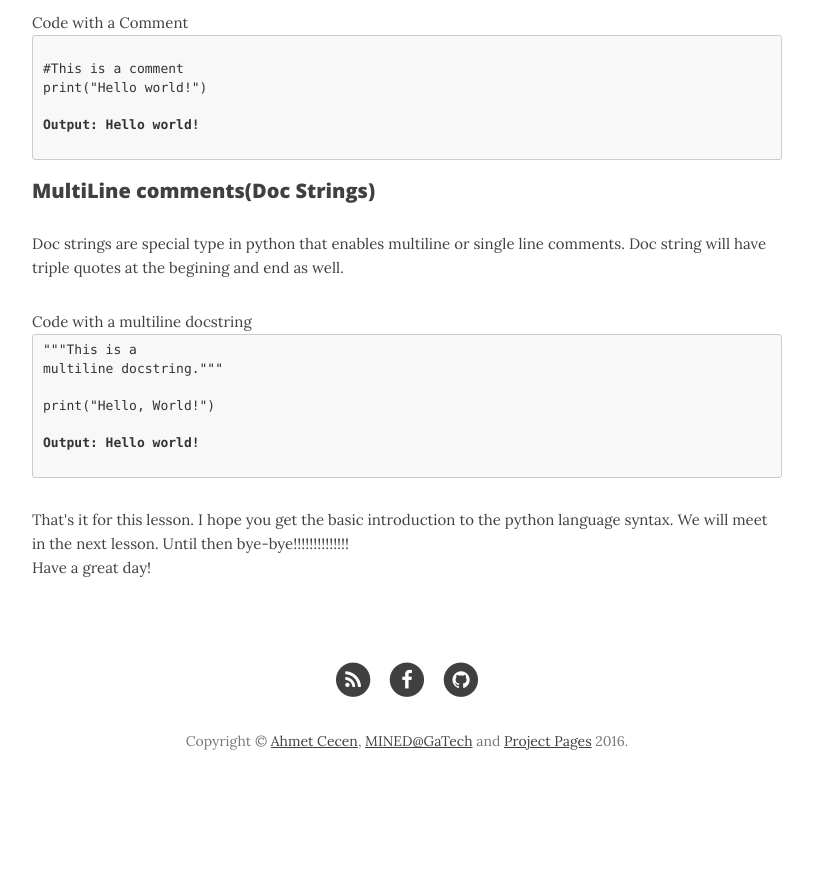
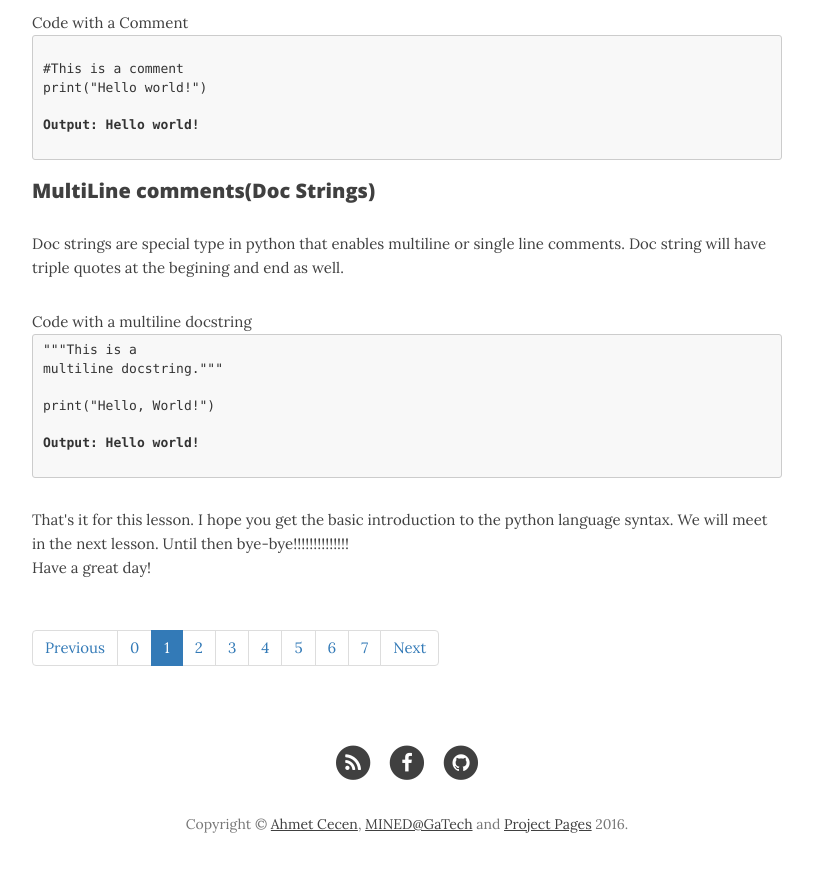
Before and after one commit to sivakrishna383/sivakrishna383.github.io, a Jekyll site: the page built from pages/introduction2.md, in a window 1280 px wide and 900 px high, scrolled down 1995 px. Shown: the top 872 px of the window, without its empty margins (233-1046 px from the left). Built offline with Jekyll 4.4.1, drawn with Linux system fonts in a browser that asks for light colours; nearby versions of some CDN libraries; before the commit the page ends 2813 px from its top, so only the background shows below that.

Commit message:
Update introduction2.md

```diff
--- a/pages/introduction2.md
+++ b/pages/introduction2.md
@@ -34,7 +34,7 @@ description: "Introduction to the python programming language"
 	<ol class="list-group list-group-flush">
 		<a href="/projects/project1"><li class="list-group-item">Python Home</li></a>
 		<a href="/pages/introduction2/"><li class="list-group-item active">Introduction</li></a>
-		<a href="#"><li class="list-group-item">Variables</li></a>
+		<a href="/pages/variables/"><li class="list-group-item">Variables</li></a>
 		<a href="#"><li class="list-group-item">Numbers</li></a>
 		<a href="#"><li class="list-group-item">Strings</li></a>
 		<a href="#"><li class="list-group-item">Operators</li></a>
@@ -118,6 +118,19 @@ print("Hello, World!")<br />
     </code></pre></figure>
     <p>That's it for this lesson. I hope you get the basic introduction to the python language syntax. We will meet in the next lesson. Until then bye-bye!!!!!!!!!!!!!! <br/> Have a great day!</p>
   </div>
+
+  <ul class="pagination justify-content-center">
+  <li class="page-item"><a class="page-link" href="/projects/project1">Previous</a></li>
+  <li class="page-item "><a class="page-link" href="/projects/project1">0</a></li>
+  <li class="page-item active"><a class="page-link" href="/pages/introduction2/">1</a></li>
+  <li class="page-item"><a class="page-link" href="/pages/variables/">2</a></li>
+  <li class="page-item"><a class="page-link" href="#">3</a></li>
+  <li class="page-item"><a class="page-link" href="#">4</a></li>
+  <li class="page-item"><a class="page-link" href="#">5</a></li>
+  <li class="page-item"><a class="page-link" href="#">6</a></li>
+  <li class="page-item"><a class="page-link" href="#">7</a></li>
+  <li class="page-item"><a class="page-link" href="#">Next</a></li>
+  </ul>
 		</div>
 	</div>
 </div>
```
